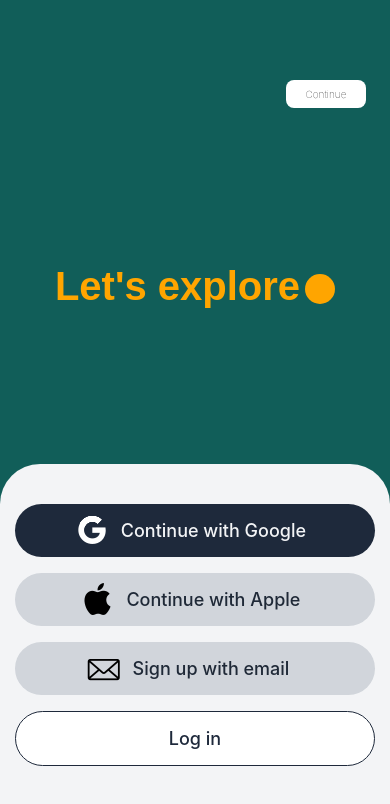
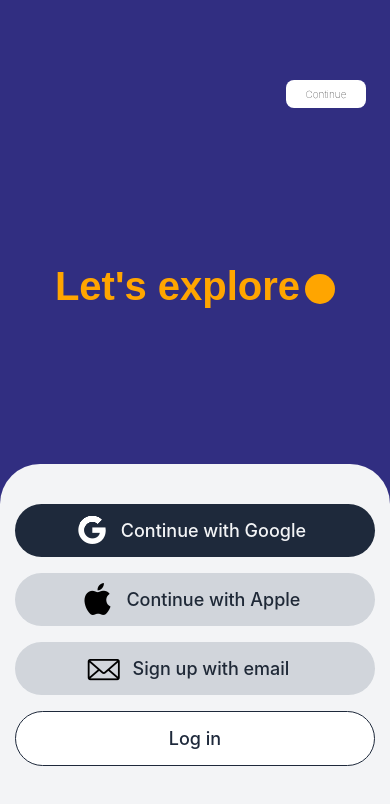
Before and after one commit to lulled/expo-redux-reactnative-skia, a React Native app: screen /WellCome in a window 390 px wide. Shown: the top 804 px of the page. Built offline with nearby package versions, Linux system fonts and the light colour scheme.

Commit message:
changed color

```diff
--- a/components/WellCome.jsx
+++ b/components/WellCome.jsx
@@ -7,7 +7,7 @@ import { useNavigation } from '@react-navigation/native'
 export default function WellCome() {
     const navigation =useNavigation();
   return (
-    <View className='flex-1 bg-teal-800'>
+    <View className='flex-1 bg-indigo-900'>
       <TouchableOpacity className=' justify-between ml-10 mt-20  mr-6 items-end' onPress={()=>navigation.navigate('Shop',{})}>
       <Text className='w-[80px] bg-white text-black text-center font-thin text-[10px] p-2 rounded-lg'>Continue</Text>
       </TouchableOpacity>
```
